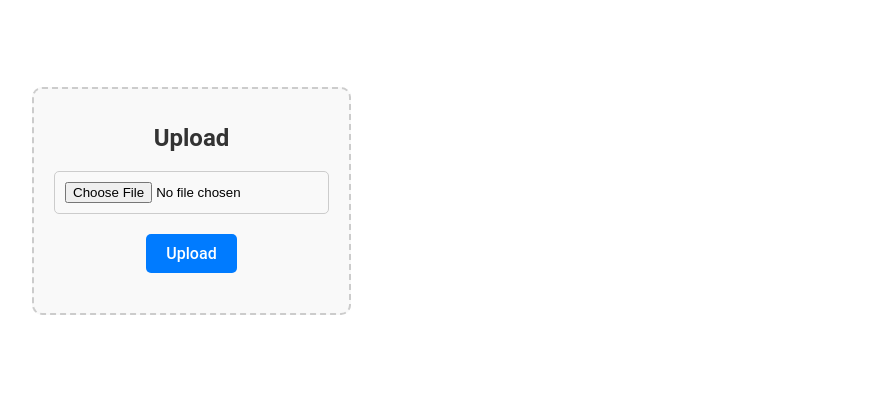
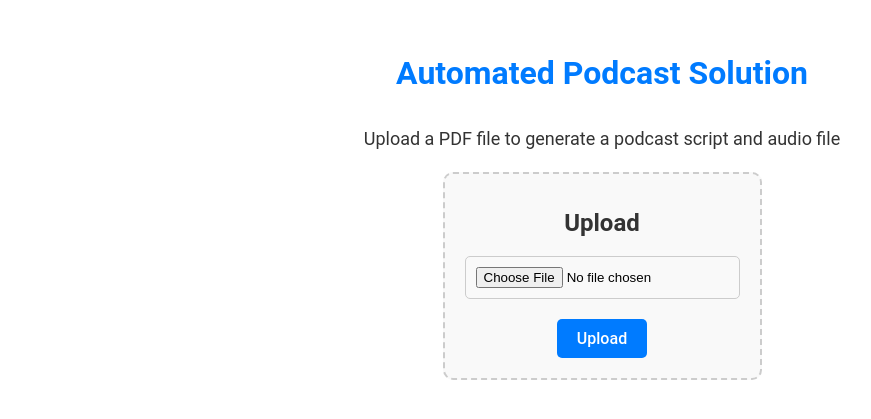
Before and after one commit to ShubhamRaut280/PodcastApp, a React (Vite) app: page / in a window 1280 px wide. Shown: the part 199-618 px from the top of the page, without its empty margins (38-909 px from the left). Built offline with nearby package versions, Linux system fonts and the light colour scheme.

Commit message:
enhance layout and styling for app container and title in App component

```diff
--- a/src/App.css
+++ b/src/App.css
@@ -1,9 +1,35 @@
-body{
-    background-color: white;
-    font-family: 'Roboto', sans-serif;
-    margin: 0;
-    padding: 0;
-    color: black;
+body {
+  background-color: white;
+  font-family: 'Roboto', sans-serif;
+  margin: 0;
+  padding: 0;
+  color: black;
+  display: flex;
+  justify-content: center;
+  align-items: center;
+  height: 100vh;
+}
+
+.app-container {
+  display: flex;
+  flex-direction: column;
+  align-items: center;
+  justify-content: center;
+  padding: 20px;
+  text-align: center;
+}
+
+.app-title {
+  font-size: 32px;
+  font-weight: bold;
+  color: #007bff;
+  margin-bottom: 10px;
+}
+
+.app-description {
+  font-size: 18px;
+  color: #333;
+  margin-bottom: 20px;
 }
 
 .upload-container {
@@ -11,7 +37,6 @@ body{
   flex-direction: column;
   align-items: center;
   justify-content: center;
-  margin-left: 70px;
   padding: 20px;
   border: 2px dashed #ccc;
   border-radius: 10px;
@@ -31,7 +56,7 @@ body{
   border-radius: 5px;
 }
 
-.error-message{
+.error-message {
   color: red;
   margin-bottom: 20px;
 }
@@ -43,7 +68,6 @@ body{
   background-color: #007bff;
   color: white;
   cursor: pointer;
-  margin-bottom: 20px;
 }
 
 .upload-button:hover {
--- a/src/App.jsx
+++ b/src/App.jsx
@@ -1,15 +1,13 @@
-import { useState } from 'react'
-import reactLogo from './assets/react.svg'
-import viteLogo from '/vite.svg'
+import React from 'react'
 import './App.css'
 import Upload from './components/Upload'
 
 function App() {
-  const [count, setCount] = useState(0)
-
   return (
-    <div>
-        <Upload/>
+    <div className="app-container">
+      <h2 className="app-title">Automated Podcast Solution</h2>
+      <p className="app-description">Upload a PDF file to generate a podcast script and audio file</p>
+      <Upload />
     </div>
   )
 }
```
